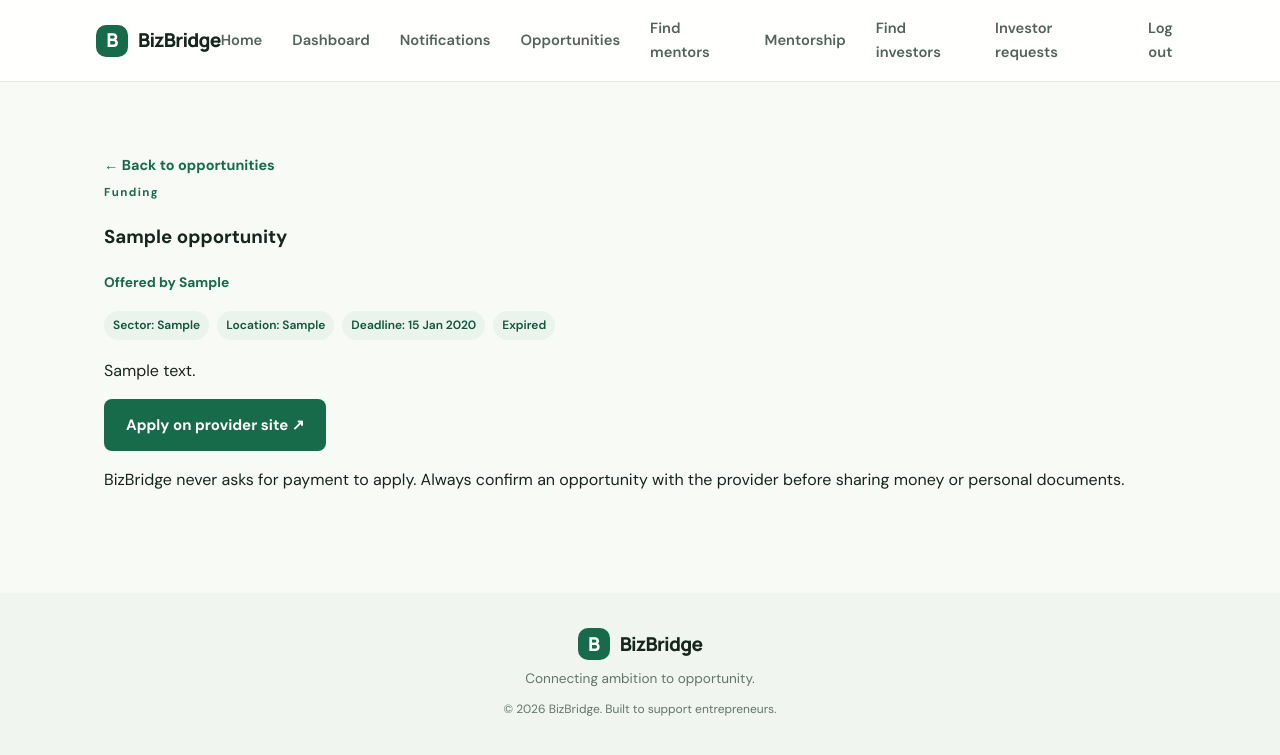
After one commit to duwase7/bizbridge, a Django app: page /opportunities/1/ in a window 1280 px wide. The commit adds this page. Shown: the top 755 px of the page. Run offline with Django 5.2, Linux system fonts and the light colour scheme; a user stored in the database is signed in; tables that the repository leaves empty hold one stand-in row (values such as "Sample post"); data that the repository does not hold is empty.

Commit message:
feat: add opportunity detail page and sector/location filters (FR-10, FR-13)

```diff
--- a/opportunities/urls.py
+++ b/opportunities/urls.py
@@ -4,4 +4,5 @@ from . import views
 
 urlpatterns = [
     path("", views.opportunity_list, name="opportunity_list"),
+    path("<int:pk>/", views.opportunity_detail, name="opportunity_detail"),
 ]
--- a/opportunities/views.py
+++ b/opportunities/views.py
@@ -1,16 +1,19 @@
 from django.contrib.auth.decorators import login_required
-from django.db.models import Q
-from django.shortcuts import render
+from django.db.models import F, Q
+from django.shortcuts import get_object_or_404, render
 
 from .models import Opportunity
 
 
 @login_required
 def opportunity_list(request):
-    opportunities = Opportunity.objects.filter(is_active=True)
+    """Search and filter opportunities; expired ones are hidden (FR-10, FR-15)."""
+    opportunities = Opportunity.visible()
 
     search_query = request.GET.get("q", "").strip()
     selected_category = request.GET.get("category", "").strip()
+    sector = request.GET.get("sector", "").strip()
+    location = request.GET.get("location", "").strip()
 
     if search_query:
         opportunities = opportunities.filter(
@@ -20,6 +23,12 @@ def opportunity_list(request):
             | Q(sector__icontains=search_query)
             | Q(location__icontains=search_query)
         )
+    if sector:
+        opportunities = opportunities.filter(
+            Q(sector__icontains=sector) | Q(sector__iexact="All sectors")
+        )
+    if location:
+        opportunities = opportunities.filter(location__icontains=location)
 
     valid_categories = dict(Opportunity.Category.choices)
     if selected_category in valid_categories:
@@ -34,6 +43,20 @@ def opportunity_list(request):
             "opportunities": opportunities,
             "search_query": search_query,
             "selected_category": selected_category,
+            "sector": sector,
+            "location": location,
             "categories": Opportunity.Category.choices,
+            "has_filters": any((search_query, selected_category, sector, location)),
         },
     )
+
+
+@login_required
+def opportunity_detail(request, pk):
+    """Full opportunity page (FR-13); views feed the admin reports (FR-26)."""
+    if request.user.is_staff:
+        opportunity = get_object_or_404(Opportunity, pk=pk)
+    else:
+        opportunity = get_object_or_404(Opportunity.visible(), pk=pk)
+        Opportunity.objects.filter(pk=pk).update(view_count=F("view_count") + 1)
+    return render(request, "opportunities/detail.html", {"opportunity": opportunity})
--- /dev/null
+++ b/templates/opportunities/detail.html
@@ -0,0 +1,23 @@
+{% extends "base.html" %}
+{% block title %}{{ opportunity.title }} | BizBridge{% endblock %}
+{% block content %}
+<section class="opportunities-page detail-page">
+    <a class="text-link" href="{% url 'opportunity_list' %}">← Back to opportunities</a>
+    <article class="detail-card">
+        <span class="feature-number">{{ opportunity.get_category_display }}</span>
+        <h1>{{ opportunity.title }}</h1>
+        <p class="opportunity-provider">Offered by {{ opportunity.provider }}</p>
+        <div class="opportunity-meta">
+            {% if opportunity.sector %}<span>Sector: {{ opportunity.sector }}</span>{% endif %}
+            {% if opportunity.location %}<span>Location: {{ opportunity.location }}</span>{% endif %}
+            {% if opportunity.deadline %}<span>Deadline: {{ opportunity.deadline|date:"j M Y" }}</span>{% else %}<span>Open / rolling</span>{% endif %}
+            {% if opportunity.is_expired %}<span class="status-declined">Expired</span>{% endif %}
+        </div>
+        <div class="detail-body">{{ opportunity.description|linebreaks }}</div>
+        {% if opportunity.application_url %}
+            <a class="button" href="{{ opportunity.application_url }}" target="_blank" rel="noopener noreferrer">Apply on provider site ↗</a>
+        {% endif %}
+        <p class="safety-note">BizBridge never asks for payment to apply. Always confirm an opportunity with the provider before sharing money or personal documents.</p>
+    </article>
+</section>
+{% endblock %}
```
Also changed, not shown: templates/opportunities/list.html (+7 -5 lines).
